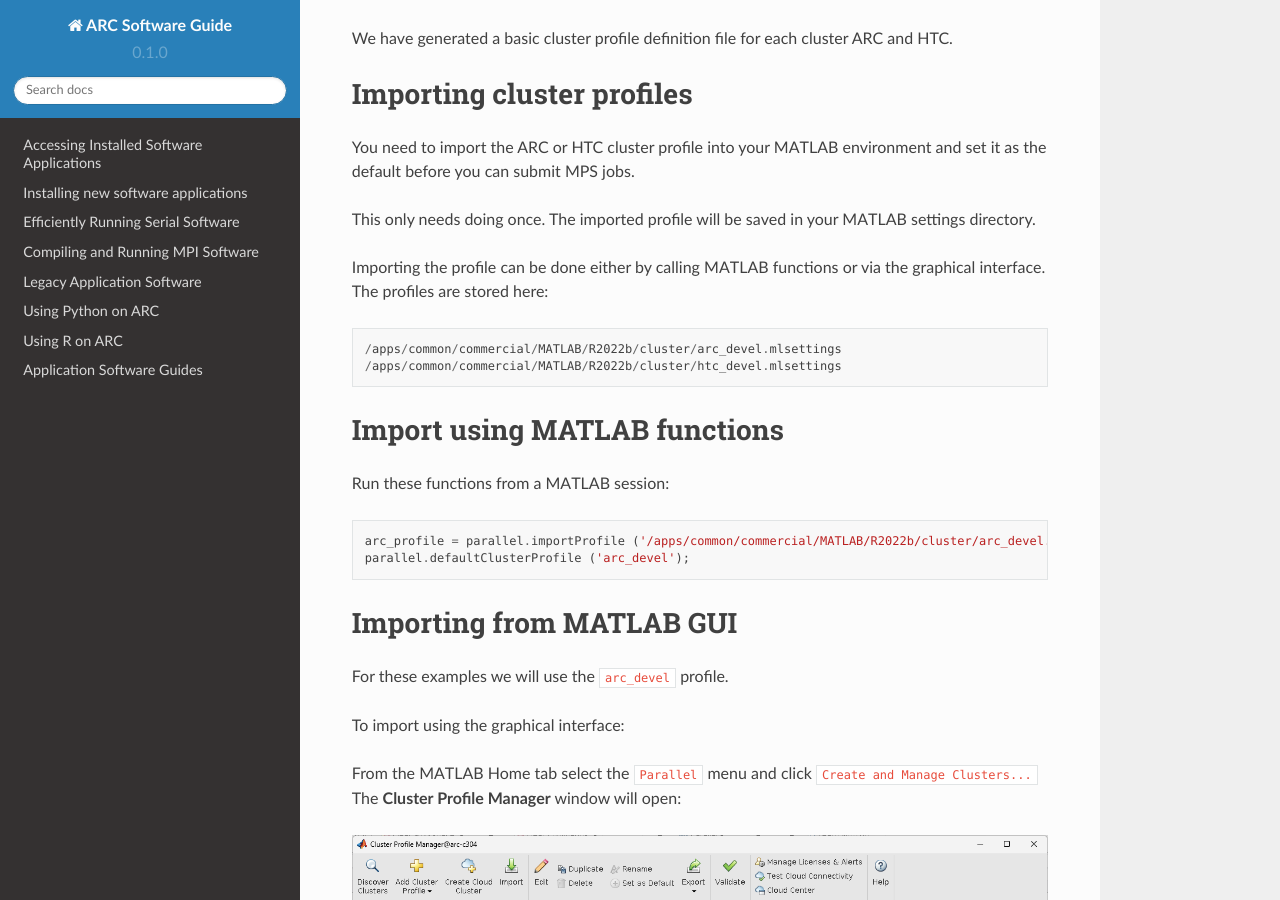
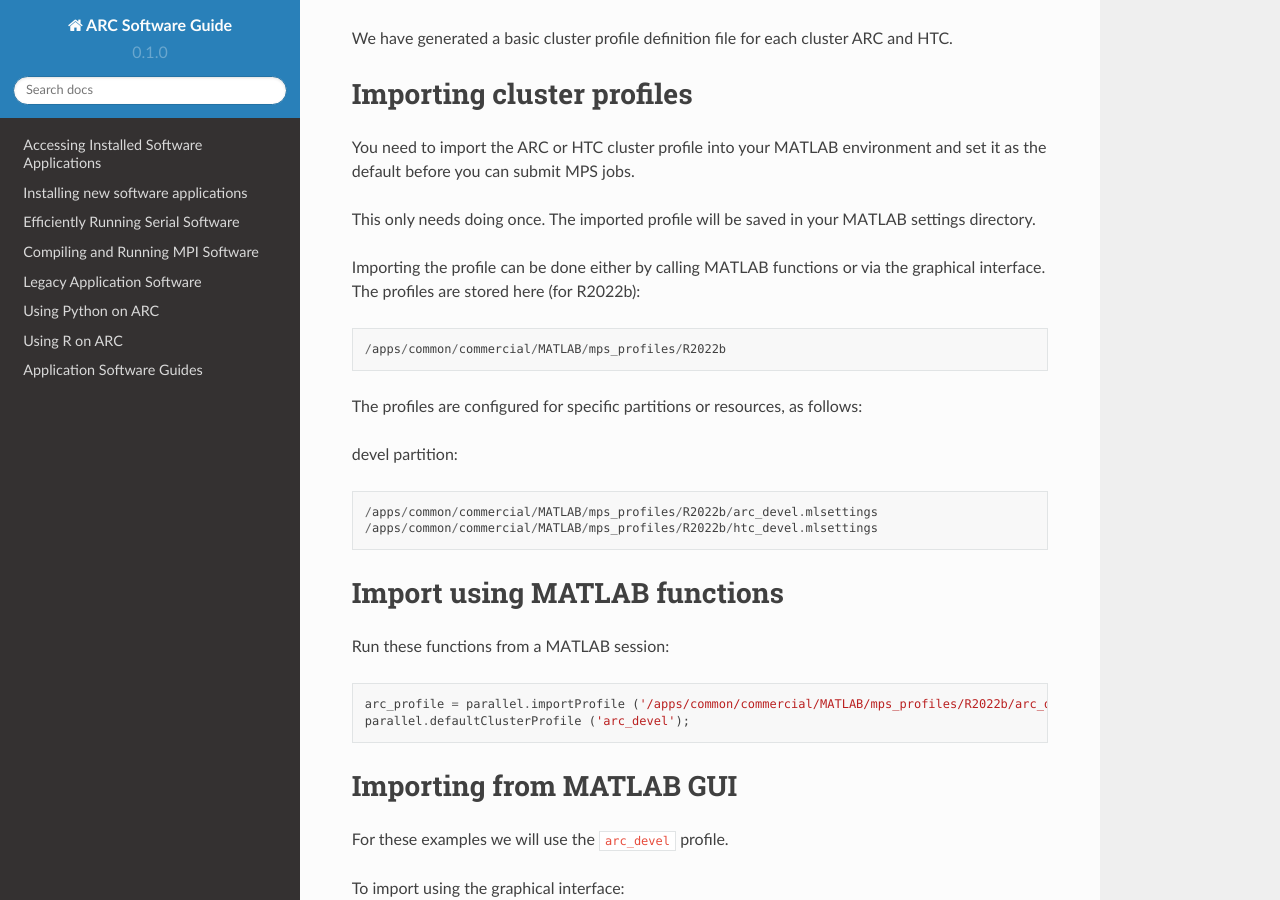
Before and after one commit to oxford-arc/arc-software-guide, a Sphinx documentation site: the page built from docs/source/apps/arc_matlab_mps.rst, in a window 1280 px wide and 900 px high, scrolled down 229 px. Built offline with Sphinx 7.4.7 and the Read the Docs theme 2.0.0, drawn with Linux system fonts in a browser that asks for light colours.

Commit message:
Update arc_matlab_mps.rst

```diff
--- a/docs/source/apps/arc_matlab_mps.rst
+++ b/docs/source/apps/arc_matlab_mps.rst
@@ -13,17 +13,23 @@ You need to import the ARC or HTC cluster profile into your MATLAB environment a
 
 This only needs doing once. The imported profile will be saved in your MATLAB settings directory.
 
-Importing the profile can be done either by calling MATLAB functions or via the graphical interface. The profiles are stored here::
+Importing the profile can be done either by calling MATLAB functions or via the graphical interface. The profiles are stored here (for R2022b)::
 
-  /apps/common/commercial/MATLAB/R2022b/cluster/arc_devel.mlsettings
-  /apps/common/commercial/MATLAB/R2022b/cluster/htc_devel.mlsettings
+  /apps/common/commercial/MATLAB/mps_profiles/R2022b
+
+The profiles are configured for specific partitions or resources, as follows:
+
+devel partition::
+
+  /apps/common/commercial/MATLAB/mps_profiles/R2022b/arc_devel.mlsettings
+  /apps/common/commercial/MATLAB/mps_profiles/R2022b/htc_devel.mlsettings
 
 Import using MATLAB functions
 =============================
 
 Run these functions from a MATLAB session::
 
-   arc_profile = parallel.importProfile ('/apps/common/commercial/MATLAB/R2022b/cluster/arc_devel.mlsettings');
+   arc_profile = parallel.importProfile ('/apps/common/commercial/MATLAB/mps_profiles/R2022b/arc_devel.mlsettings');
    parallel.defaultClusterProfile ('arc_devel');
 
 Importing from MATLAB GUI
```
